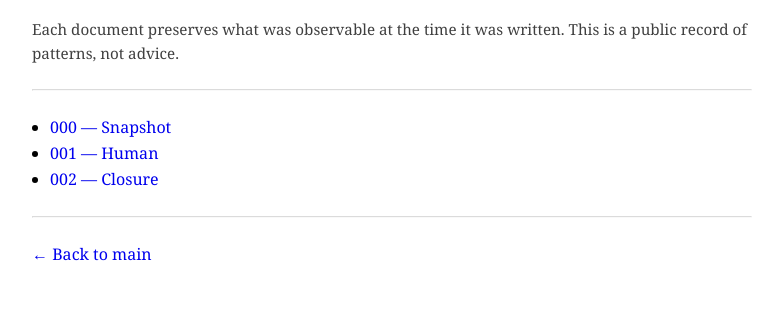
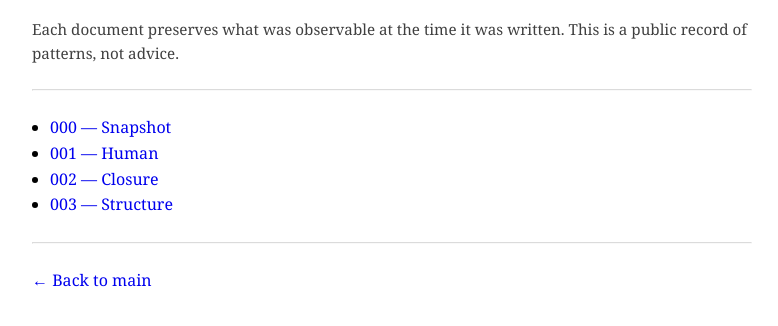
Before and after one commit to vhq5z6hn5w-coder/beaxis-site, a plain HTML site: page archive/index.html in a window 1280 px wide. Shown: the part 128-454 px from the top of the page, without its empty margins (248-1026 px from the left). Drawn offline with Linux system fonts and the light colour scheme.

Commit message:
Update index.html

```diff
--- a/archive/index.html
+++ b/archive/index.html
@@ -33,6 +33,7 @@
   <li><a href="000-snapshot.html">000 — Snapshot</a></li>
   <li><a href="001-human.html">001 — Human</a></li>
   <li><a href="002-closure.html">002 — Closure</a></li>
+  <li><a href="003-structure.html">003 — Structure</a></li>
 </ul>
 
 
```
